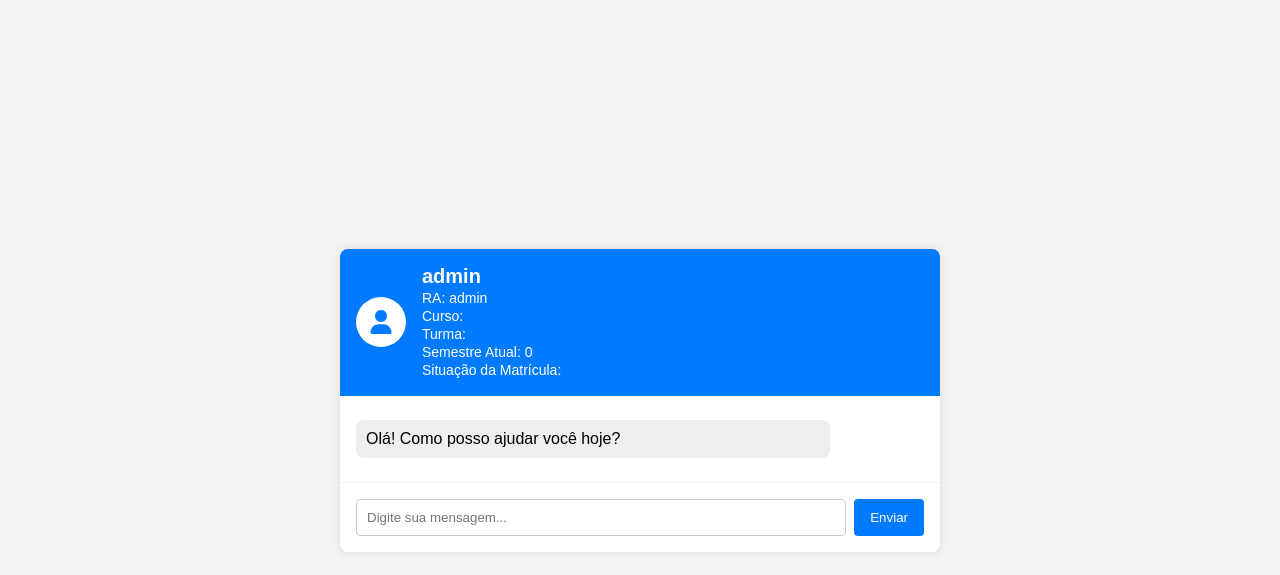
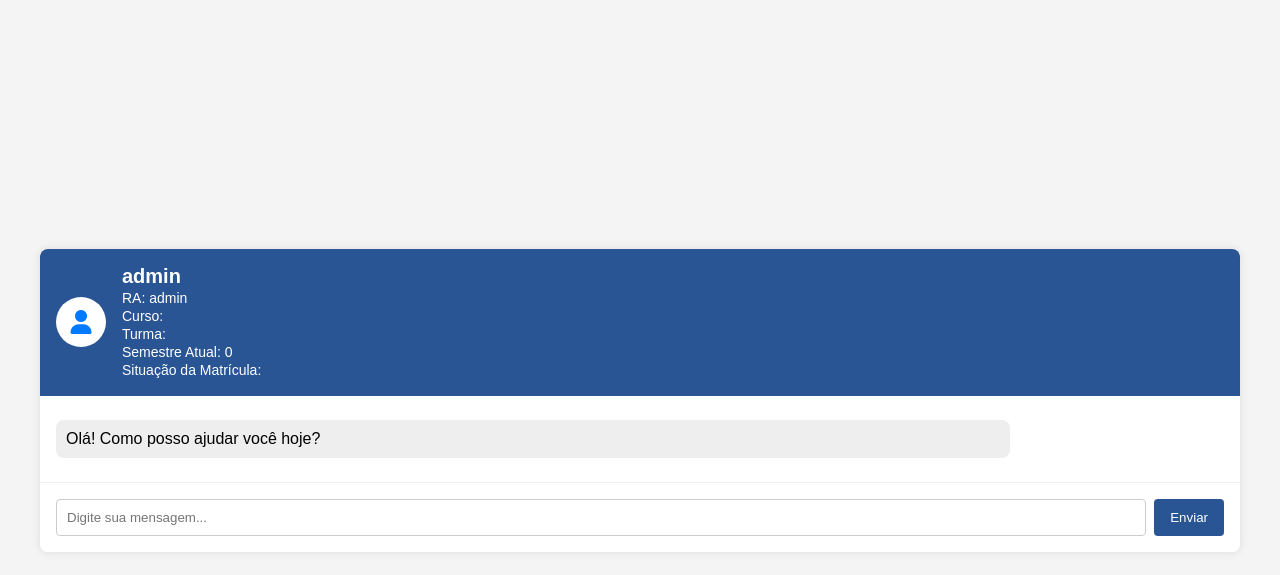
Before and after one commit to JoaoFXs/sec-chatbot-project, a Django app: page /home/ in a window 1280 px wide. Shown: the top 575 px of the page. Run offline with Django 5.2, Linux system fonts and the light colour scheme; a user stored in the database is signed in; data comes from the database, SQL or seed files in the repository; both versions use the stored data as it was after the commit; parts of the project's set-up code (start-up, migrations or seed data) failed here and were passed over.

Commit message:
Ajuste frontend home part1

```diff
--- a/sec_chatbot/templates/sec_chatbot/pages/home.html
+++ b/sec_chatbot/templates/sec_chatbot/pages/home.html
@@ -19,7 +19,7 @@
 
         .chat-container {
             width: 100%;
-            max-width: 600px;
+            max-width: 1200px;
             background-color: #ffffff;
             border-radius: 8px;
             box-shadow: 0 0 10px rgba(0, 0, 0, 0.1);
@@ -30,7 +30,7 @@
             display: flex;
             align-items: center;
             padding: 16px;
-            background-color: #007BFF;
+            background-color: rgba(42, 85, 149, 1);
             color: #ffffff;
         }
 
@@ -45,6 +45,7 @@
             justify-content: center;
             align-items: center;
             margin-right: 16px;
+
         }
 
         .chat-header .header-info {
@@ -76,15 +77,20 @@
         }
 
         .chat-message.user {
-            background-color: #007BFF;
+            background-color: rgba(42, 85, 149, 1);
             color: #ffffff;
-            align-self: flex-end;
+            align-self: flex-end; /* Alinhar ao lado direito */
+            margin-left: auto; /* Adicionar margem automática à esquerda */
+            margin-right: 0; /* Remover margem à direita */
         }
 
         .chat-message.bot {
             background-color: #eeeeee;
             color: #000000;
-            align-self: flex-start;
+            align-self: flex-start; /* Alinhar ao lado esquerdo */
+            margin-left: 0; /* Remover margem à esquerda */
+            margin-right: auto; /* Adicionar margem automática à direita */
+
         }
 
         .chat-footer {
@@ -104,7 +110,7 @@
         .chat-footer button {
             padding: 10px 16px;
             margin-left: 8px;
-            background-color: #007BFF;
+            background-color: rgba(42, 85, 149, 1);
             color: #ffffff;
             border: none;
             border-radius: 4px;
```
Also changed, not shown: db.sqlite3.
